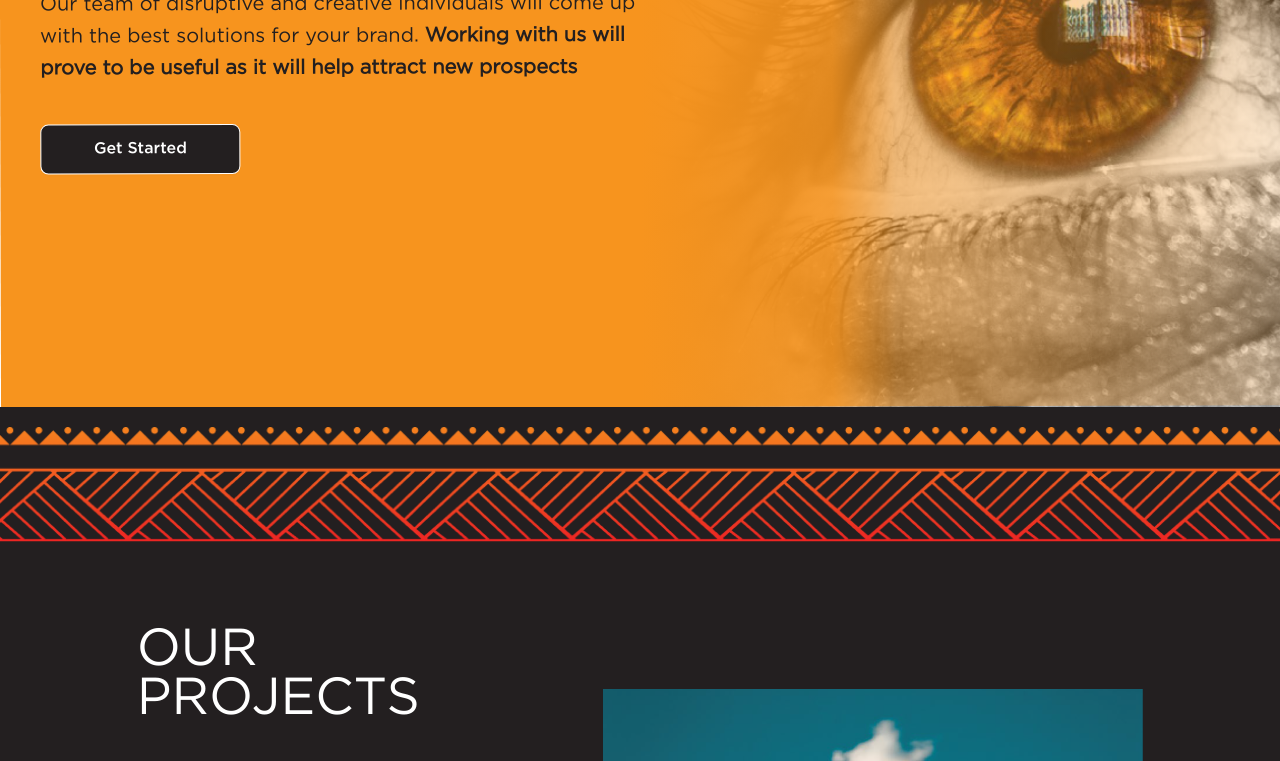
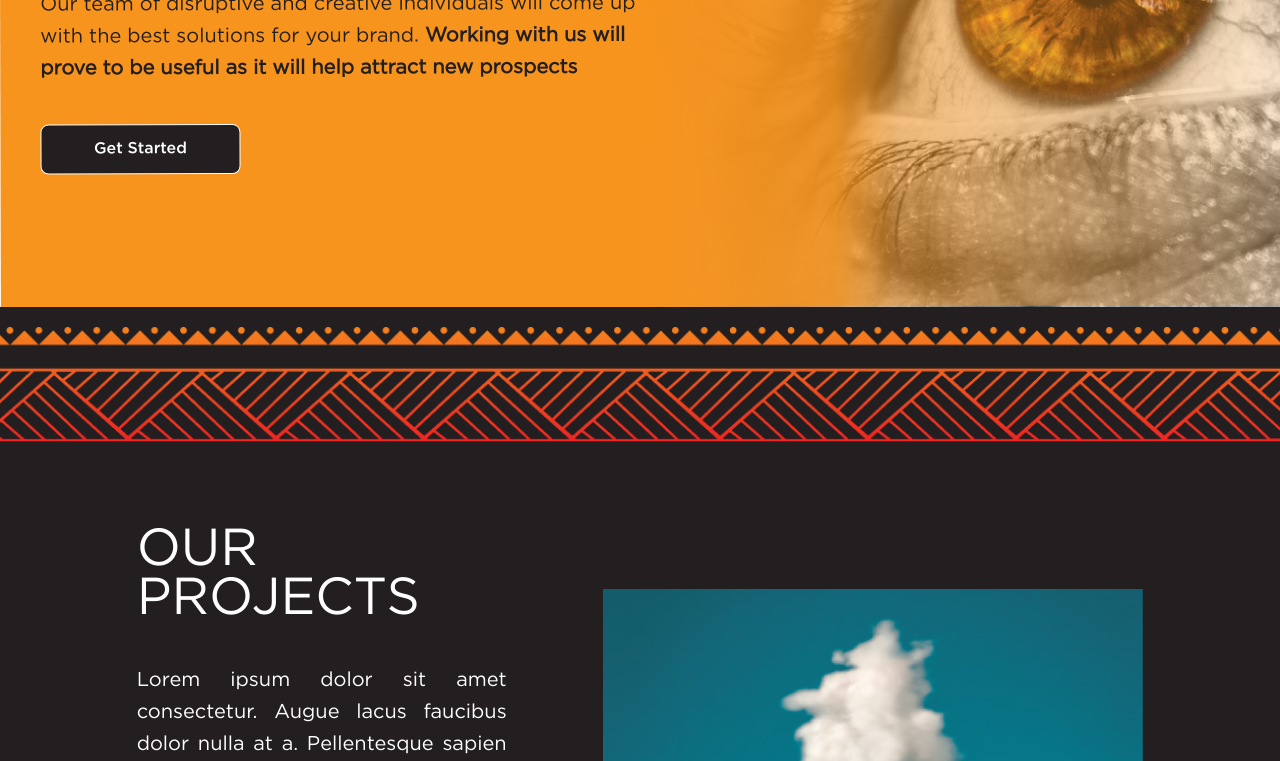
Before and after one commit to chebon254/Bumba-Africa, a plain HTML site: page bumba/index.html in a window 1280 px wide. Shown: the part 393-1154 px from the top of the page. Drawn offline with Linux system fonts and the light colour scheme.

Commit message:
Update style.css

```diff
--- a/bumba/css/style.css
+++ b/bumba/css/style.css
@@ -136,7 +136,7 @@ main{
     width: 100%;
 }
 .banner{
-    height: 100vh;
+    height: 700px;
     position: relative;
     z-index: 0;
 }
@@ -163,7 +163,7 @@ main{
     position: absolute;
     right: 0px !important;
     top: 0px;
-    height: 100vh;
+    height: 700px;
 }
 .banner-image img{
     height: 100% !important;
```
